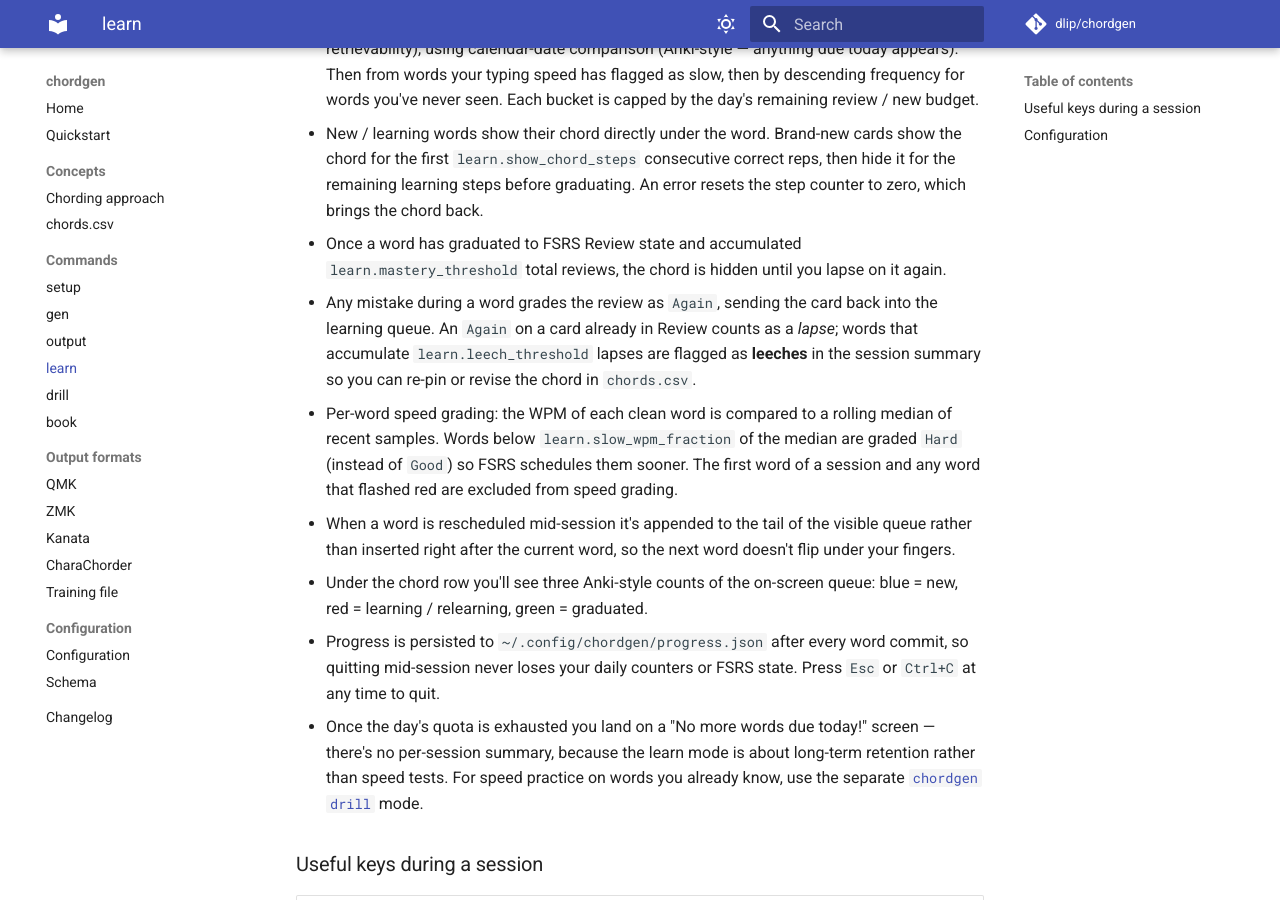
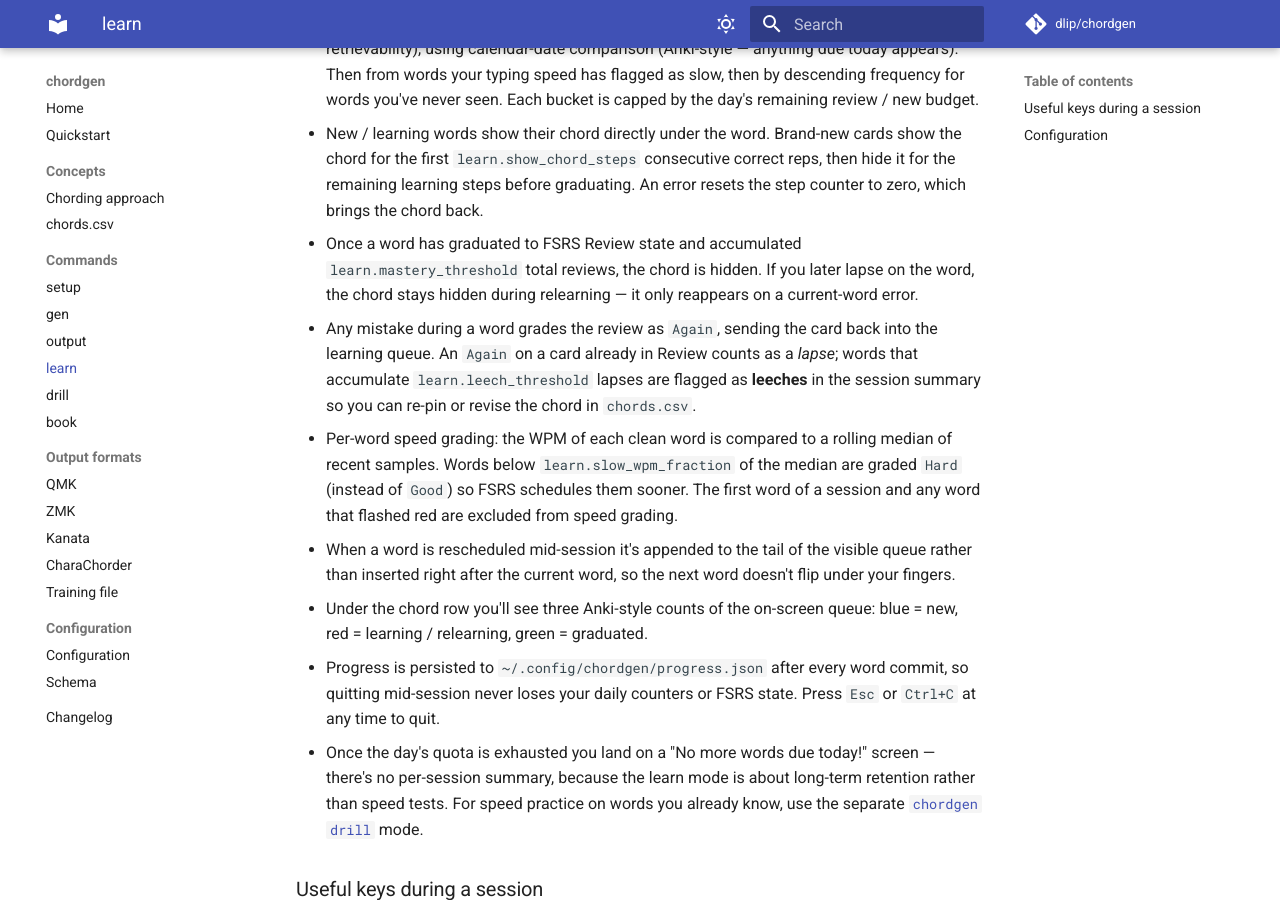
Before and after one commit to dlip/chordgen, an MkDocs documentation site: the page built from docs/commands/learn.md, in a window 1280 px wide and 900 px high, scrolled down 791 px. Built offline with MkDocs 1.6.1 and Material for MkDocs 9.7.7, drawn with Linux system fonts in a browser that asks for light colours; comment, search, counter and statistics services are not loaded.

Commit message:
learn: hide chord during relearning, only reveal on error

```diff
--- a/docs/commands/learn.md
+++ b/docs/commands/learn.md
@@ -27,8 +27,9 @@ learning words have graduated.
   steps before graduating. An error resets the step counter to zero,
   which brings the chord back.
 - Once a word has graduated to FSRS Review state and accumulated
-  `learn.mastery_threshold` total reviews, the chord is hidden until
-  you lapse on it again.
+  `learn.mastery_threshold` total reviews, the chord is hidden. If
+  you later lapse on the word, the chord stays hidden during
+  relearning — it only reappears on a current-word error.
 - Any mistake during a word grades the review as `Again`, sending the
   card back into the learning queue. An `Again` on a card already in
   Review counts as a *lapse*; words that accumulate
```
Also changed, not shown: CHANGELOG.txt, 1 other file.
